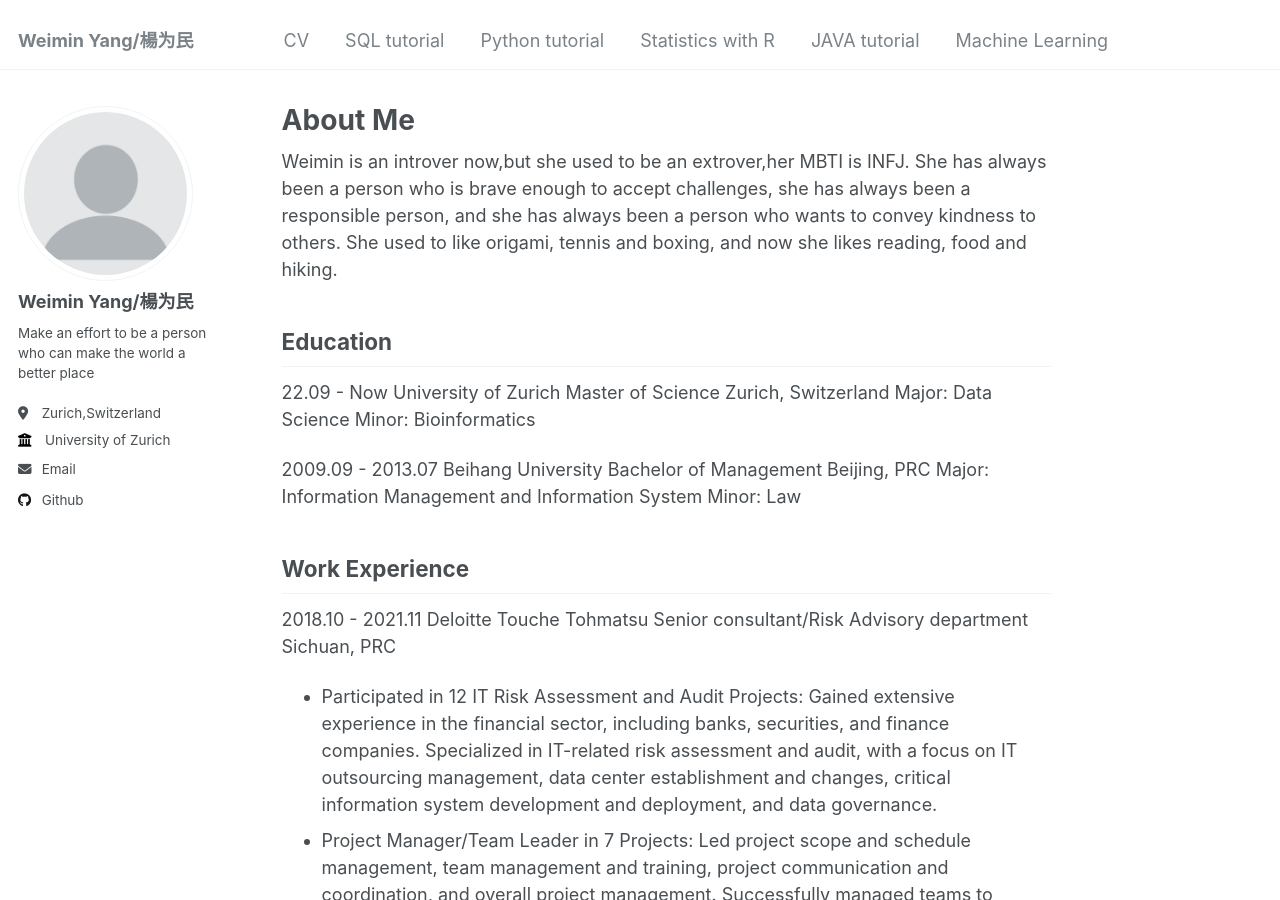
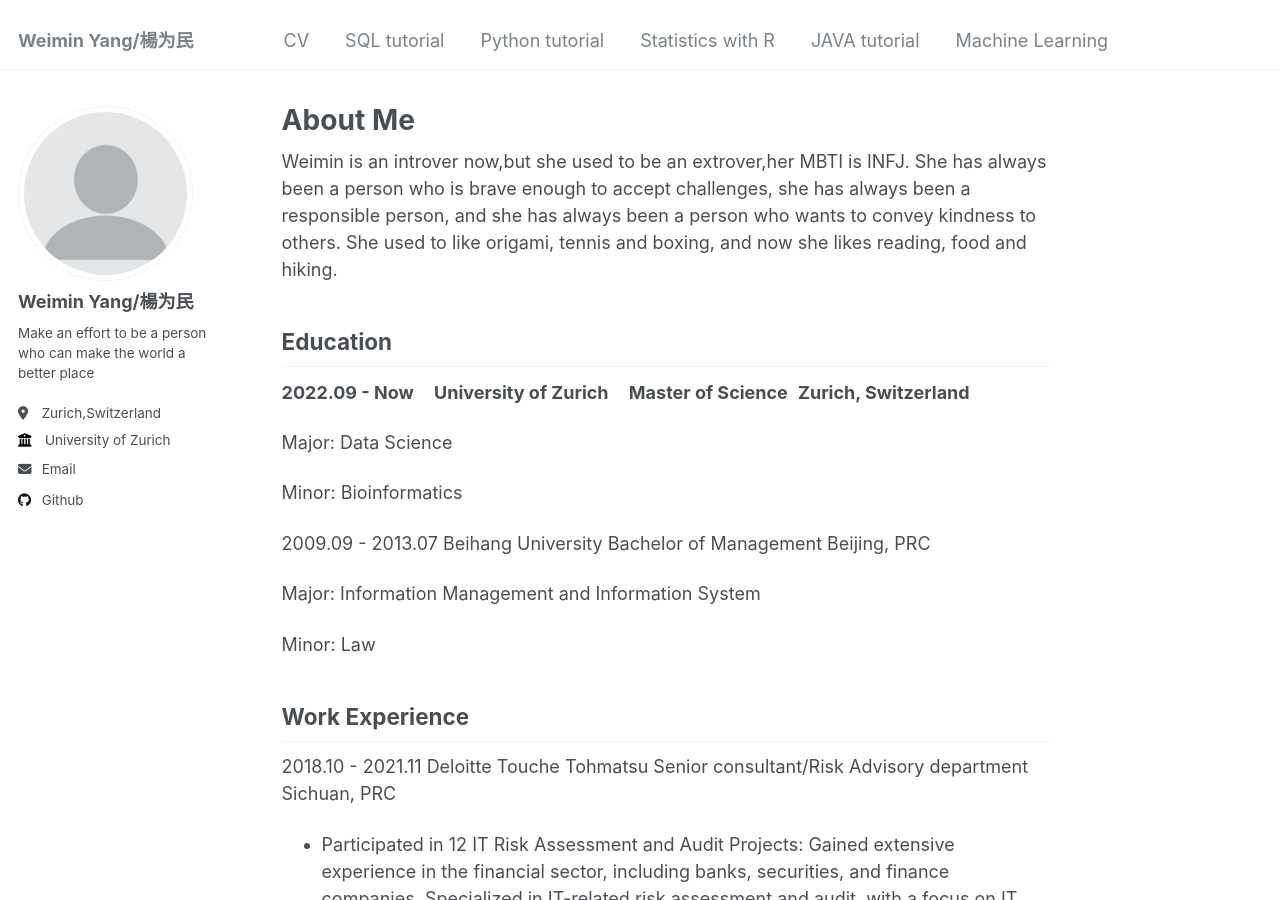
Before and after one commit to weimin3/weimin3.github-io, a Jekyll site: the page built from _pages/about.md, in a window 1280 px wide and 900 px high. Built offline with Jekyll 4.4.1, drawn with Linux system fonts in a browser that asks for light colours.

Commit message:
Update about.md

```diff
--- a/_pages/about.md
+++ b/_pages/about.md
@@ -11,12 +11,16 @@ Weimin is an introver now,but she used to be an extrover,her MBTI is INFJ. She h
 
 Education
 ------
-22.09 - Now        University of Zurich             Master of Science                     Zurich, Switzerland
+**2022.09 - Now** &nbsp;&nbsp;&nbsp;**University of Zurich** &nbsp;&nbsp;&nbsp;**Master of Science**&nbsp;&nbsp;**Zurich, Switzerland**
+
 Major: Data Science
+
 Minor: Bioinformatics
 
 2009.09 - 2013.07        Beihang University           Bachelor of Management                     Beijing, PRC
+
 Major: Information Management and Information System
+
 Minor: Law
 
 Work Experience
```
